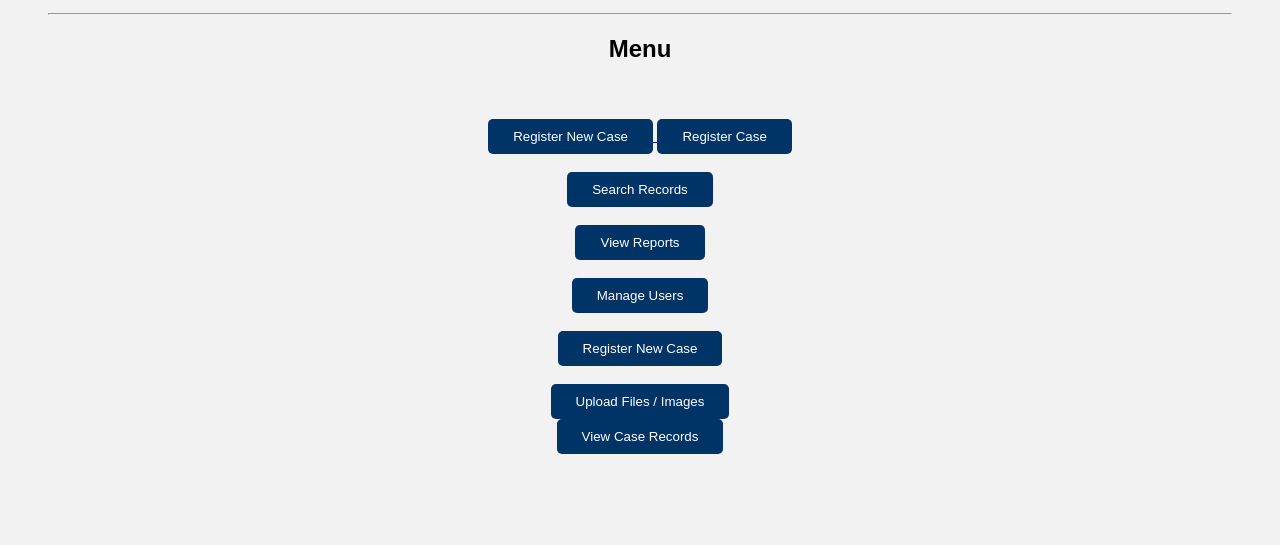
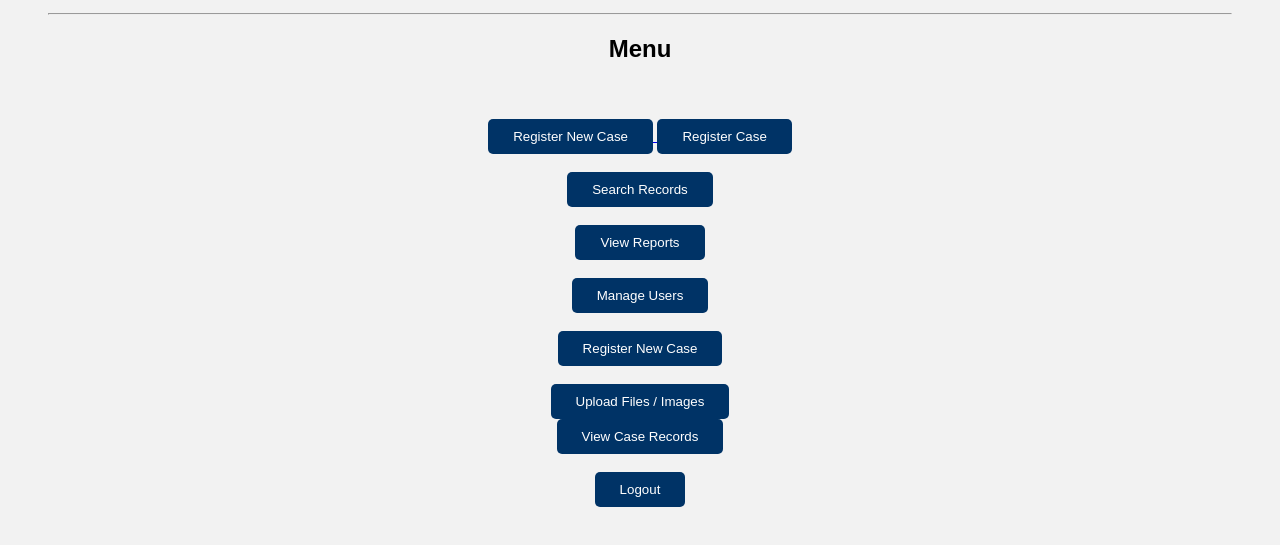
Before and after one commit to owusufrancis281-lang/Police-file, a website: page public/dashboard.html in a window 1280 px wide. Shown: the part 149-694 px from the top of the page. Drawn offline with Linux system fonts and the light colour scheme; no server answers.

Commit message:
Add logout button to dashboard

```diff
--- a/public/dashboard.html
+++ b/public/dashboard.html
@@ -73,5 +73,8 @@ onAuthStateChanged(auth, (user) => {
 });
 
 </script>
+    <br><br>
+
+<button id="logoutBtn">Logout</button>
 </body>
 </html>
```
